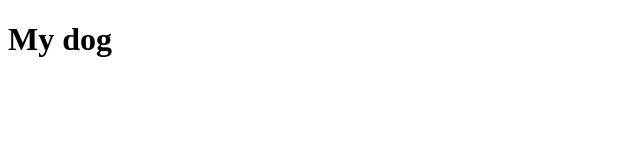
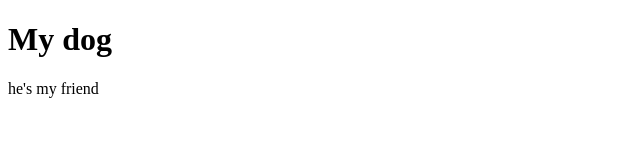
Before and after one commit to Shadytreez/hello, a plain HTML site: page index.html in a window 1280 px wide. Shown: the whole page, without its empty margins (0-640 px from the left). Drawn offline with Linux system fonts and the light colour scheme.

Commit message:
added paragraph with my dog's name

```diff
--- a/index.html
+++ b/index.html
@@ -3,6 +3,7 @@
     <head>
         <body>
             <h1> My dog</h1>
+            <p> he's my friend </p>
         </body>
     </head>
 </html>
```
